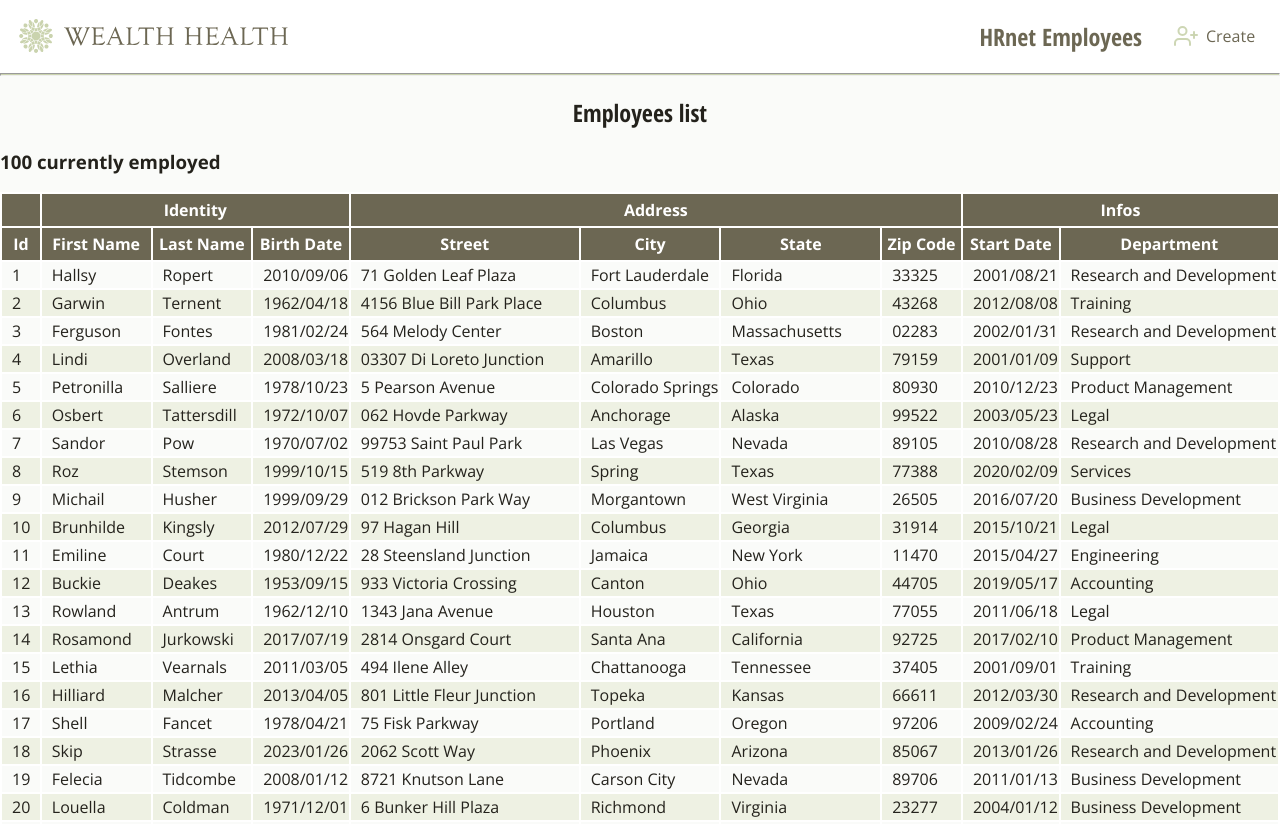
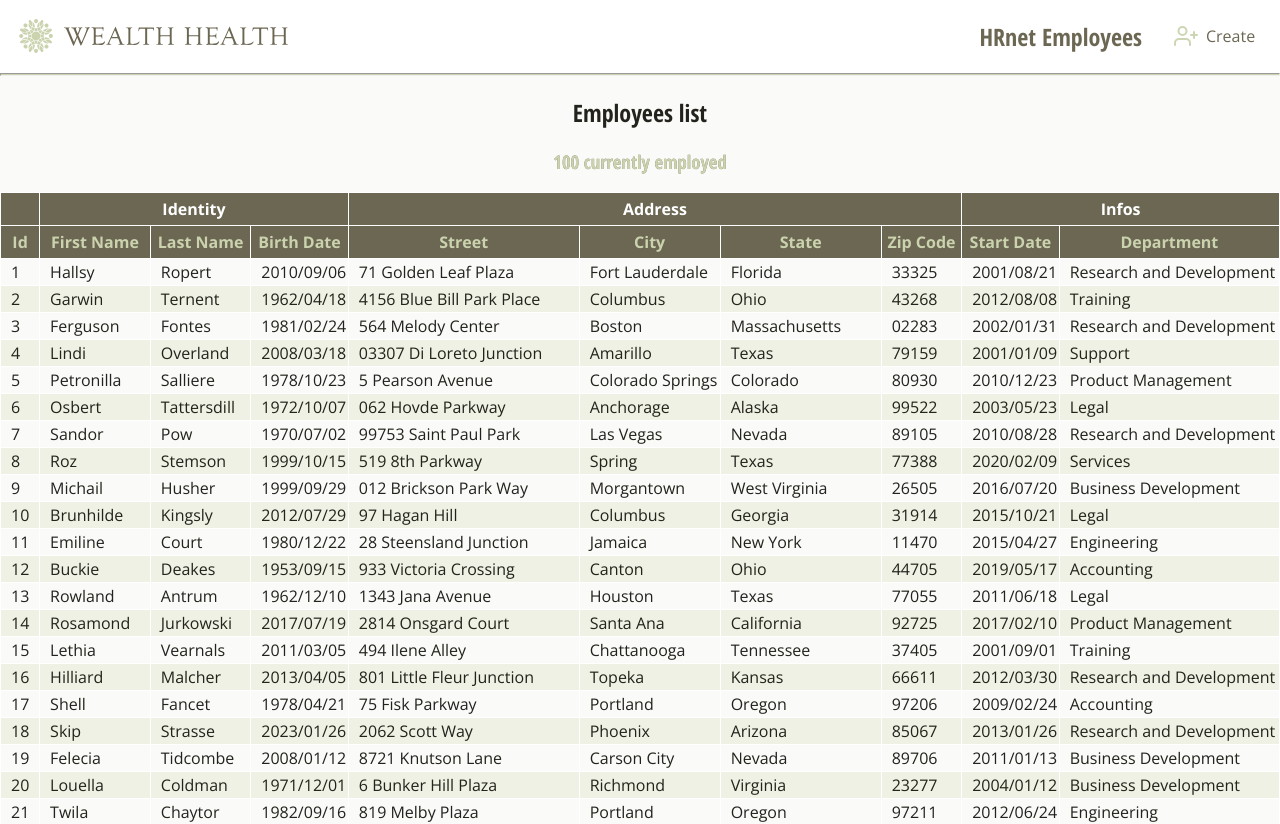
Before and after one commit to codexarama/AmandineArias_14_07122021, a React (Create React App) app: page /employees in a window 1280 px wide. Shown: the top 824 px of the page. Built offline with nearby package versions, Linux system fonts and the light colour scheme.

Commit message:
styles (update)

```diff
--- a/src/components/App/App.css
+++ b/src/components/App/App.css
@@ -22,7 +22,6 @@ h1 {
   --error: #f95;
   --disabled: #cfcfcf;
   --table-row: #eef1e3;
-  --table-hover: #cad3ae;
   /* --table-row: #eeece3; */
   /* --table-row: #f0f7e8; */
 }
@@ -32,7 +31,7 @@ body {
   margin: 0;
 }
 
-h2 {
+h1, h2, h3 {
   text-align: center;
   font-family: Open Sans Condensed;
 }
--- a/src/components/Table/table.css
+++ b/src/components/Table/table.css
@@ -1,18 +1,27 @@
+h3 {
+  color: var(--tertiary);
+  text-shadow: 0 0 0.5px var(--secondary);
+}
 #employees {
   border-collapse: collapse;
   width: 100%;
+}
+
+#employees thead :nth-child(2) > * {
+  /* font-weight: normal; */
+  color: var(--tertiary);
+
 }
 
 #employees th {
   padding: 5px;
   background-color: var(--secondary);
   color: var(--light);
-  /* background-color: var(--tertiary); */
 }
 
 #employees th,
 #employees td {
-  border: 2px solid var(--light);
+  border: 1px solid var(--light);
 }
 
 #employees td {
@@ -25,5 +34,5 @@
 
 #employees tr:hover,
 #employees tr:focus {
-  background-color: var(--table-hover);
+  background-color: var(--tertiary);
 }
```
